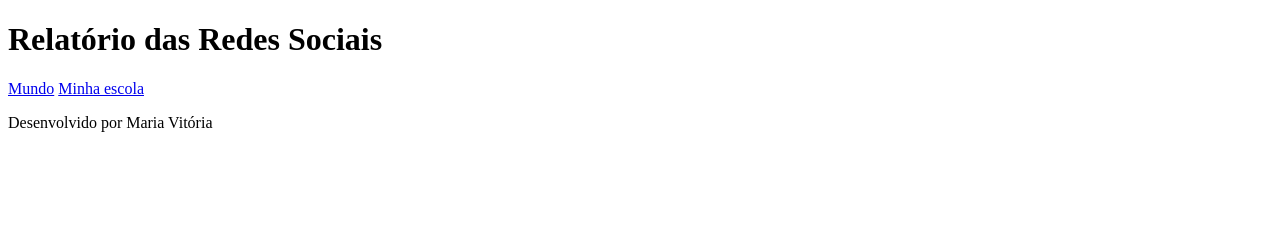
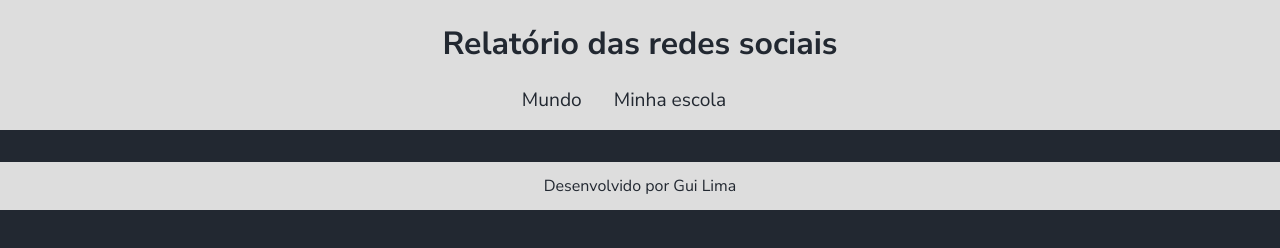
Before and after one commit to vitoria56789/redes-sociais, a plain HTML site: page index.html in a window 1280 px wide. Drawn offline with Linux system fonts and the light colour scheme.

Commit message:
Add files via upload

```diff
--- a/index.html
+++ b/index.html
@@ -2,27 +2,25 @@
 <html lang="pt-br">
 <head>
     <meta charset="UTF-8">
-    <meta http-equiv="X-UA-Compatible" content="IE=edge">
     <meta name="viewport" content="width=device-width, initial-scale=1.0">
     <title>Redes Sociais</title>
+    <link rel="stylesheet" href="style.css">
 </head>
 <body>
     <header>
-        <h1>Relatório das Redes Sociais</h1>
+        <h1>Relatório das redes sociais</h1>
         <nav>
             <a href="index.html">Mundo</a>
-            <a href="#">Minha escola </a>
+            <a href="#">Minha escola</a>
         </nav>
     </header>
-
     <main class="graficos-section">
-    <section id="graficos-container" class="graficos-container">
-    </section>
-    <!-- crie os graficos aqui-->
+        <section id="graficos-container" class="graficos-container">
+            <!-- crie os gráficos aqui -->
+        </section>
     </main>
     <footer>
-    <p>Desenvolvido por Maria Vitória </p>
+        <p>Desenvolvido por Gui Lima</p>
     </footer>
-
 </body>
 </html>
--- a/style.css
+++ b/style.css
@@ -1,4 +1,58 @@
-@import url('https://fonts.googleapis.com/css2?family=Abril+Fatface&display=swap');
-:root{
-    --bg-color
+@import url('https://fonts.googleapis.com/css2?family=Nunito+Sans:ital,opsz,wght@0,6..12,200..1000;1,6..12,200..1000&display=swap');
+
+:root {
+    --bg-color: #222831;
+    --primary-color: #DDDDDD;
+    --secondary-color: #F05454;
+    --font: "Nunito Sans", sans-serif;
 }
+
+body {
+    background-color: var(--bg-color);
+    color: var(--primary-color);
+    font-family: var(--font);
+    height: 100vh;
+    margin: 0;
+}
+
+header {
+    background-color: var(--primary-color);
+    text-align: center;
+    padding: 1px;
+}
+
+h1 {
+    font-size: 2rem;
+    color: var(--bg-color);
+    font-weight: 700;
+}
+
+nav {
+    display: flex;
+    justify-content: center;
+    font-weight: 400;
+}
+
+nav a {
+    text-decoration: none;
+    color: var(--bg-color);
+    margin: 0 2rem 1rem 0rem;
+    font-size: 1.2rem;
+}
+
+nav a:hover {
+    text-decoration: underline;
+    transform: scale(0.90);
+    transition: transform 0.1s;
+}
+
+footer {
+    display: flex;
+    align-items: center;
+    justify-content: center;
+    background-color: var(--primary-color);
+    color: var(--bg-color);
+    width: 100%;
+    height: 3rem;
+    margin-top: 2rem;
+}
```
